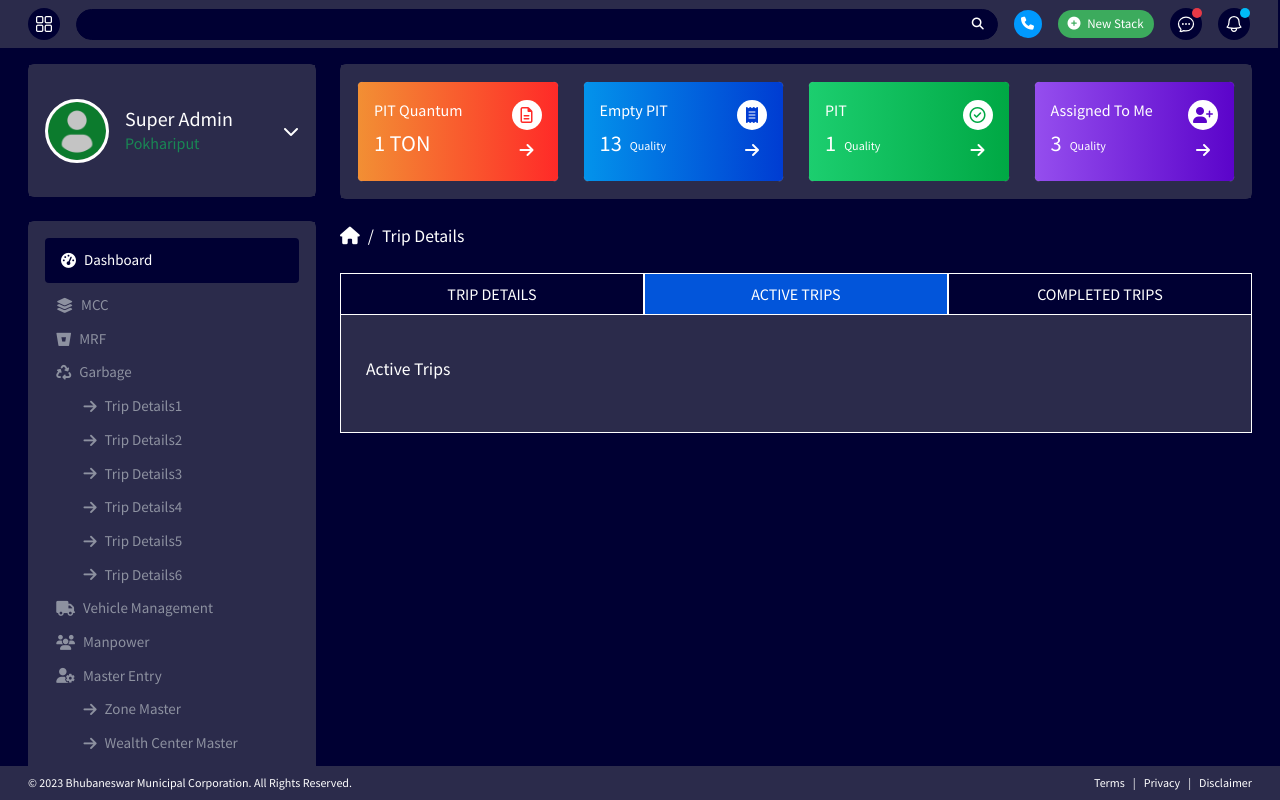
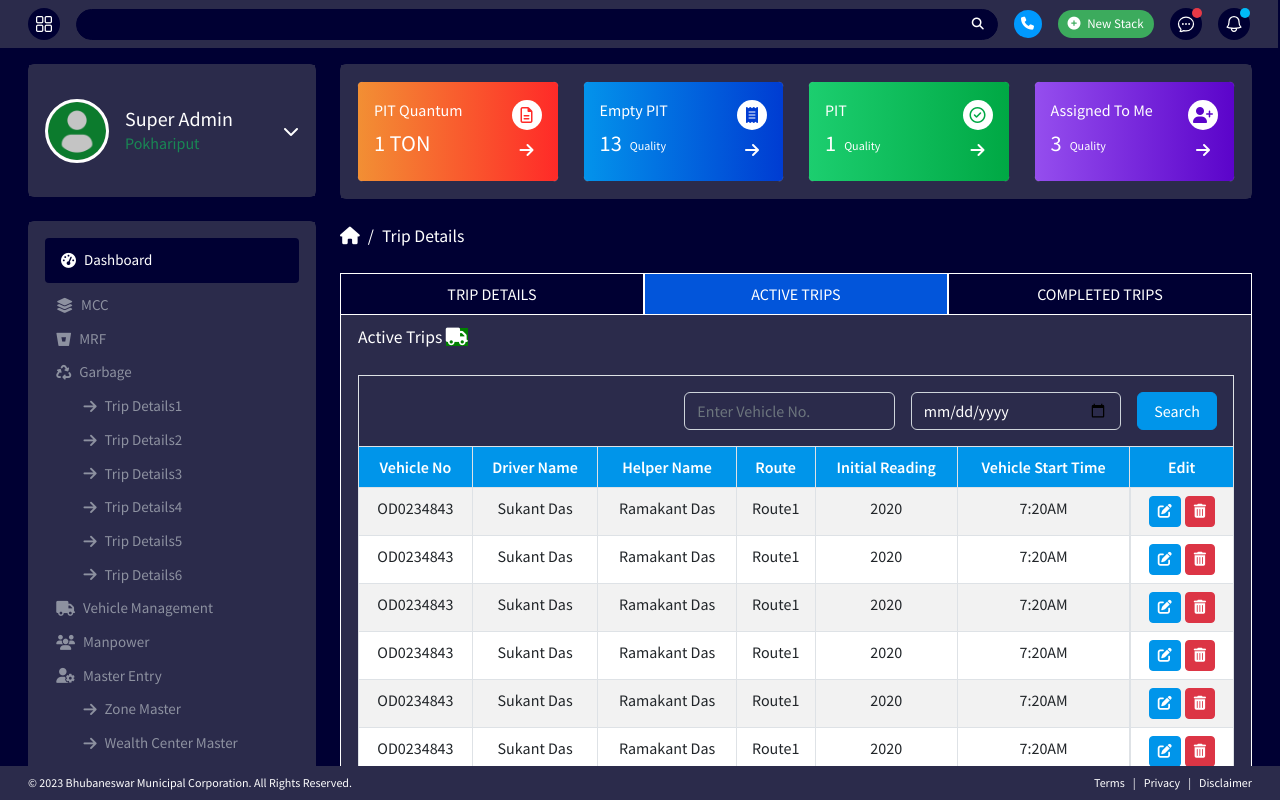
Before and after one commit to Absec-lab/BMC_Web, an Angular app: page /superadmin/garbage/trip-details1 in a window 1280 px wide. Both pictures are taken after a click on the tab "ACTIVE TRIPS". Shown: the top 800 px of the page. Built offline with nearby package versions, Linux system fonts and the light colour scheme.

Commit message:
trips design completed

```diff
--- a/src/app/common.css
+++ b/src/app/common.css
@@ -159,3 +159,10 @@ form.align-form-items {
 .w-33{
   width: 33.33%;
 }
+.b-green{
+  background-color: green;
+}
+
+.b-red{
+  background-color: red;
+}
--- a/src/app/superadmin/garbage/trip-details1/trip-details1.component.html
+++ b/src/app/superadmin/garbage/trip-details1/trip-details1.component.html
@@ -310,29 +310,306 @@
 								</div>
 							</div>
 						</div>
-						<div class="tab-pane fade show bg-secondary border border-white border-top-0 p-2"
+						<div class="tab-pane fade show bg-secondary border border-white border-top-0"
 							id="active-tab-pane" role="tabpanel" aria-labelledby="active-tab" tabindex="0">
-							<div class="mt-4">
 							<div class="card rounded-0">
 								<div class="card-header rounded-0 border-0">
-										Active Trips
+									Active Trips <i class="fa fa-truck b-green" aria-hidden="true"></i>
 								</div>
 								<div class="card-body">
-
+									<div
+										class="py-3 px-3 bg-secondary d-flex align-items-center justify-content-end border-bottom-0 border">
+										<div class="ms-3 w-25">
+											<input type="text" name="" id="" class="form-control" placeholder="Enter Vehicle No.">
 										</div>
+										<div class="ms-3 w-25">
+											<input type="date" name="" id="" class="form-control" placeholder="Select Date">
+										</div>
+										<div class="ms-3">
+											<button class="btn btn-primary px-3">
+												Search
+											</button>
+										</div>
+									</div>
+									<table class="table table-bordered table-striped">
+										<thead class="bg-primary text-white text-center">
+											<tr>
+												<th>Vehicle No</th>
+												<th>Driver Name</th>
+												<th>Helper Name</th>
+												<th>Route</th>
+												<th>Initial Reading</th>
+												<th>Vehicle Start Time</th>
+												<th>Edit</th>
+											</tr>
+										</thead>
+										<tbody class="text-center">
+											<tr>
+												<td>OD0234843</td>
+												<td>Sukant Das</td>
+												<td>Ramakant Das</td>
+												<td>Route1</td>
+												<td>2020</td>
+												<td>7:20AM</td>
+												<td class="d-flex align-items-center gap-1 justify-content-center">
+													<button class="btn btn-primary btn-sm">
+														<i class="fa-solid fa-edit"></i>
+													</button>
+													<button class="btn btn-danger btn-sm">
+														<i class="fa-solid fa-trash-alt"></i>
+													</button>
+												</td>
+											</tr>
+											<tr>
+												<td>OD0234843</td>
+												<td>Sukant Das</td>
+												<td>Ramakant Das</td>
+												<td>Route1</td>
+												<td>2020</td>
+												<td>7:20AM</td>
+												<td class="d-flex align-items-center gap-1 justify-content-center">
+													<button class="btn btn-primary btn-sm">
+														<i class="fa-solid fa-edit"></i>
+													</button>
+													<button class="btn btn-danger btn-sm">
+														<i class="fa-solid fa-trash-alt"></i>
+													</button>
+												</td>
+											</tr>
+											<tr>
+												<td>OD0234843</td>
+												<td>Sukant Das</td>
+												<td>Ramakant Das</td>
+												<td>Route1</td>
+												<td>2020</td>
+												<td>7:20AM</td>
+												<td class="d-flex align-items-center gap-1 justify-content-center">
+													<button class="btn btn-primary btn-sm">
+														<i class="fa-solid fa-edit"></i>
+													</button>
+													<button class="btn btn-danger btn-sm">
+														<i class="fa-solid fa-trash-alt"></i>
+													</button>
+												</td>
+											</tr>
+											<tr>
+												<td>OD0234843</td>
+												<td>Sukant Das</td>
+												<td>Ramakant Das</td>
+												<td>Route1</td>
+												<td>2020</td>
+												<td>7:20AM</td>
+												<td class="d-flex align-items-center gap-1 justify-content-center">
+													<button class="btn btn-primary btn-sm">
+														<i class="fa-solid fa-edit"></i>
+													</button>
+													<button class="btn btn-danger btn-sm">
+														<i class="fa-solid fa-trash-alt"></i>
+													</button>
+												</td>
+											</tr>
+											<tr>
+												<td>OD0234843</td>
+												<td>Sukant Das</td>
+												<td>Ramakant Das</td>
+												<td>Route1</td>
+												<td>2020</td>
+												<td>7:20AM</td>
+												<td class="d-flex align-items-center gap-1 justify-content-center">
+													<button class="btn btn-primary btn-sm">
+														<i class="fa-solid fa-edit"></i>
+													</button>
+													<button class="btn btn-danger btn-sm">
+														<i class="fa-solid fa-trash-alt"></i>
+													</button>
+												</td>
+											</tr>
+											<tr>
+												<td>OD0234843</td>
+												<td>Sukant Das</td>
+												<td>Ramakant Das</td>
+												<td>Route1</td>
+												<td>2020</td>
+												<td>7:20AM</td>
+												<td class="d-flex align-items-center gap-1 justify-content-center">
+													<button class="btn btn-primary btn-sm">
+														<i class="fa-solid fa-edit"></i>
+													</button>
+													<button class="btn btn-danger btn-sm">
+														<i class="fa-solid fa-trash-alt"></i>
+													</button>
+												</td>
+											</tr>
+											<tr>
+												<td>OD0234843</td>
+												<td>Sukant Das</td>
+												<td>Ramakant Das</td>
+												<td>Route1</td>
+												<td>2020</td>
+												<td>7:20AM</td>
+												<td class="d-flex align-items-center gap-1 justify-content-center">
+													<button class="btn btn-primary btn-sm">
+														<i class="fa-solid fa-edit"></i>
+													</button>
+													<button class="btn btn-danger btn-sm">
+														<i class="fa-solid fa-trash-alt"></i>
+													</button>
+												</td>
+											</tr>
+											<tr>
+												<td>OD0234843</td>
+												<td>Sukant Das</td>
+												<td>Ramakant Das</td>
+												<td>Route1</td>
+												<td>2020</td>
+												<td>7:20AM</td>
+												<td class="d-flex align-items-center gap-1 justify-content-center">
+													<button class="btn btn-primary btn-sm">
+														<i class="fa-solid fa-edit"></i>
+													</button>
+													<button class="btn btn-danger btn-sm">
+														<i class="fa-solid fa-trash-alt"></i>
+													</button>
+												</td>
+											</tr>
+											<tr>
+												<td>OD0234843</td>
+												<td>Sukant Das</td>
+												<td>Ramakant Das</td>
+												<td>Route1</td>
+												<td>2020</td>
+												<td>7:20AM</td>
+												<td class="d-flex align-items-center gap-1 justify-content-center">
+													<button class="btn btn-primary btn-sm">
+														<i class="fa-solid fa-edit"></i>
+													</button>
+													<button class="btn btn-danger btn-sm">
+														<i class="fa-solid fa-trash-alt"></i>
+													</button>
+												</td>
+											</tr>
+										</tbody>
+									</table>
 								</div>
 							</div>
 						</div>
 						<div class="tab-pane fade show bg-secondary border border-white border-top-0 p-2"
 							id="completed-tab-pane" role="tabpanel" aria-labelledby="completed-tab" tabindex="0">
-							<div class="mt-4">
 							<div class="card rounded-0">
 								<div class="card-header rounded-0 border-0">
-										Completed Trips
+									Completed Trips <i class="fa fa-truck b-red" aria-hidden="true"></i>
 								</div>
 								<div class="card-body">
-
+									<div
+										class="py-3 px-3 bg-secondary d-flex align-items-center justify-content-end border-bottom-0 border">
+										<div class="ms-3 w-25">
+											<input type="text" name="" id="" class="form-control" placeholder="Enter Vehicle No.">
 										</div>
+										<div class="ms-3 w-25">
+											<input type="date" name="" id="" class="form-control" placeholder="Select Date">
+										</div>
+										<div class="ms-3">
+											<button class="btn btn-primary px-3">
+												Search
+											</button>
+										</div>
+									</div>
+									<table class="table table-bordered table-striped">
+										<thead class="bg-primary text-white text-center">
+											<tr>
+												<th>Vehicle No</th>
+												<th>Driver Name</th>
+												<th>Helper Name</th>
+												<th>Route</th>
+												<th>Final Reading</th>
+												<th>Vehicle Start Time</th>
+												<th>Vehicle End Time</th>
+											</tr>
+										</thead>
+										<tbody class="text-center">
+											<tr>
+												<td>OD0234843</td>
+												<td>Sukant Das</td>
+												<td>Ramakant Das</td>
+												<td>Route1</td>
+												<td>2020</td>
+												<td>7:20AM</td>
+												<td>9:20AM</td>
+											</tr>
+											<tr>
+												<td>OD0234843</td>
+												<td>Sukant Das</td>
+												<td>Ramakant Das</td>
+												<td>Route1</td>
+												<td>2020</td>
+												<td>7:20AM</td>
+												<td>9:20AM</td>
+											</tr>
+											<tr>
+												<td>OD0234843</td>
+												<td>Sukant Das</td>
+												<td>Ramakant Das</td>
+												<td>Route1</td>
+												<td>2020</td>
+												<td>7:20AM</td>
+												<td>9:20AM</td>
+											</tr>
+											<tr>
+												<td>OD0234843</td>
+												<td>Sukant Das</td>
+												<td>Ramakant Das</td>
+												<td>Route1</td>
+												<td>2020</td>
+												<td>7:20AM</td>
+												<td>9:20AM</td>
+											</tr>
+											<tr>
+												<td>OD0234843</td>
+												<td>Sukant Das</td>
+												<td>Ramakant Das</td>
+												<td>Route1</td>
+												<td>2020</td>
+												<td>7:20AM</td>
+												<td>9:20AM</td>
+											</tr>
+											<tr>
+												<td>OD0234843</td>
+												<td>Sukant Das</td>
+												<td>Ramakant Das</td>
+												<td>Route1</td>
+												<td>2020</td>
+												<td>7:20AM</td>
+												<td>9:20AM</td>
+											</tr>
+											<tr>
+												<td>OD0234843</td>
+												<td>Sukant Das</td>
+												<td>Ramakant Das</td>
+												<td>Route1</td>
+												<td>2020</td>
+												<td>7:20AM</td>
+												<td>9:20AM</td>
+											</tr>
+											<tr>
+												<td>OD0234843</td>
+												<td>Sukant Das</td>
+												<td>Ramakant Das</td>
+												<td>Route1</td>
+												<td>2020</td>
+												<td>7:20AM</td>
+												<td>9:20AM</td>
+											</tr>
+											<tr>
+												<td>OD0234843</td>
+												<td>Sukant Das</td>
+												<td>Ramakant Das</td>
+												<td>Route1</td>
+												<td>2020</td>
+												<td>7:20AM</td>
+												<td>9:20AM</td>
+											</tr>
+										</tbody>
+									</table>
 								</div>
 							</div>
 						</div>
--- a/src/app/superadmin/goods-master/goods-master.component.html
+++ b/src/app/superadmin/goods-master/goods-master.component.html
@@ -122,7 +122,7 @@
                                         <div class="col-md-6">
 											<div class="d-flex align-items-center w-100">
 												<div>
-													Goods Price/kg
+													Goods/kg
 												</div>
 												<div class="ms-3 d-flex-1">
 													<input type="text" name="" id="" class="form-control">
@@ -168,7 +168,7 @@
 								<tr>
 									<th>Sl. No.</th>
 									<th>Goods Name</th>
-									<th>Goods Price/kg</th>
+									<th>Goods Goods/kg</th>
 									<th>Description</th>
 									<th>Created Date</th>
 									<th>Action</th>
--- a/src/app/superadmin/goods-sub-master/goods-sub-master.component.html
+++ b/src/app/superadmin/goods-sub-master/goods-sub-master.component.html
@@ -139,7 +139,7 @@
                                         <div class="col-md-6">
                                             <div class="d-flex align-items-center w-100">
                                                 <div>
-                                                    Goods Price/kg
+                                                    Goods/kg
                                                 </div>
                                                 <div class="ms-3 d-flex-1">
                                                     <input type="text" name="" id="" class="form-control">
@@ -191,7 +191,7 @@
                                     <th>Sl. No.</th>
                                     <th>Goods Name</th>
                                     <th>Sub Goods Name</th>
-                                    <th>Goods Price/kg</th>
+                                    <th>Goods/kg</th>
                                     <th>Description</th>
                                     <th>Created Date</th>
                                     <th>Action</th>
```
Lines whose indentation alone changed are shown as unchanged.
